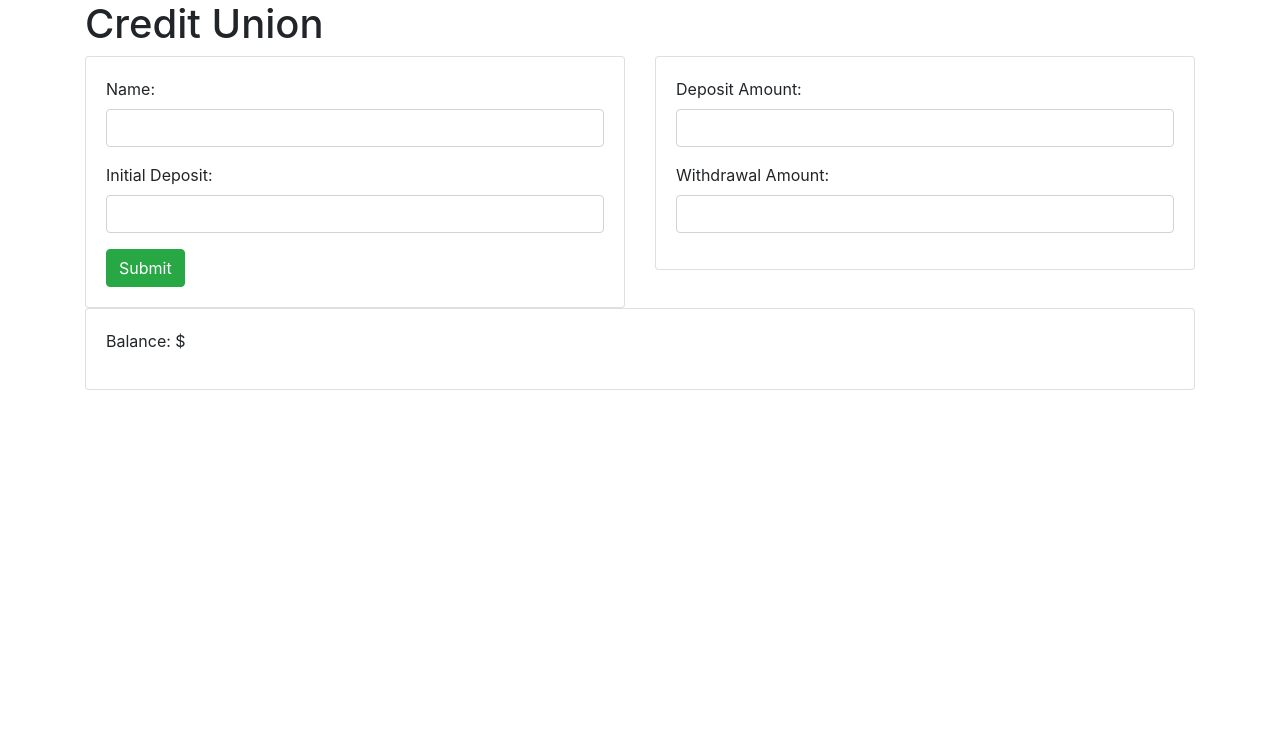
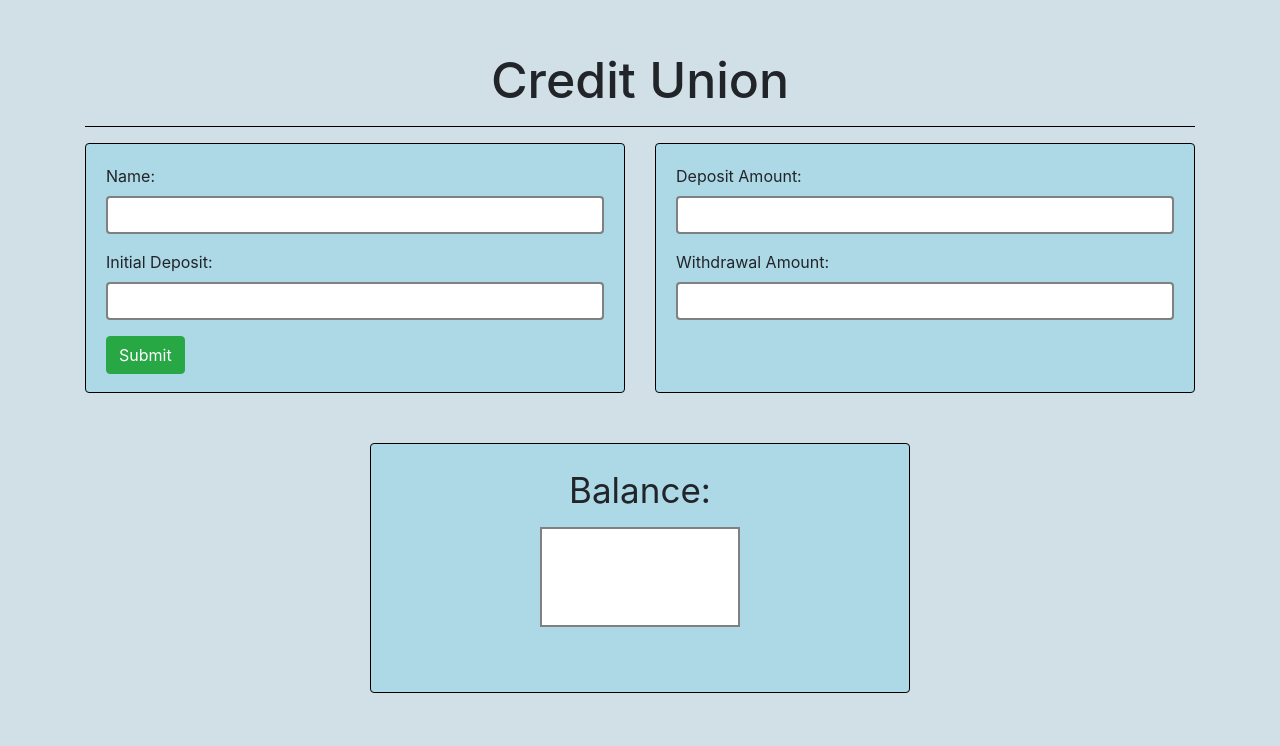
Before and after one commit to Frank-Proulx/bank-account, a plain HTML site: page index.html in a window 1280 px wide. Drawn offline with Linux system fonts and the light colour scheme.

Commit message:
add css styling to page
Co-authored-by: Mike Watkins <michaelhugheswatkins@gmail.com>

```diff
--- a/css/styles.css
+++ b/css/styles.css
@@ -1,3 +1,43 @@
+body {
+  background-color: rgb(208, 224, 230);
+}
+
+hr {
+  background-color: black;
+}
+
+h1 {
+  text-align: center;
+  margin-top: 50px;
+  font-size: 50px;
+}
 .bank {
   display: none;
 }
+
+.card {
+  height: 250px;
+  background-color: lightblue;
+  border: 1px ridge black;
+  margin-bottom: 50px;
+}
+
+p {
+  text-align: center;
+  font-size: 35px;
+}
+
+#balance {
+  background-color: white;
+  display: block;
+  height: 100px;
+  width: 200px;
+  border: 2px solid gray;
+  text-align: center;
+  font-size: 25px;
+  margin: 10px auto;
+}
+
+.form-control#name, .form-control#initial-deposit, .form-control#deposit-amount, .form-control#withdrawal-amount {
+  border: 2px solid gray;
+}
--- a/index.html
+++ b/index.html
@@ -10,6 +10,7 @@
 <body>
   <div class="container">
     <h1>Credit Union</h1>
+    <hr>
     <div class="row">
       <div class="col-md-6">
         <div class="card">
@@ -47,12 +48,16 @@
       </div>
     </div>
     <div class="row">
-      <div class="col-md-12">
+      <div class="col-md-3">
+      </div>
+      <div class="col-md-6">
         <div class="card">
           <div class="card-body">
-            <p>Balance: $<span id="balance"></span></p>
+            <p>Balance:<span id="balance"></span></p>
           </div>
         </div>
+      </div>
+      <div class="col-md-3">
       </div>
     </div>
   </div>
--- a/js/scripts.js
+++ b/js/scripts.js
@@ -13,17 +13,13 @@ BankAccount.prototype.withdraw = function(amount) {
   this.balance -= amount;
 };
 
-
-
-
-
 $(document).ready(function() {
   $("form#register").submit(function(event) {
     event.preventDefault();
     let name = $("#name").val();
     let balance = parseFloat($("#initial-deposit").val());
     account1 = new BankAccount(name, balance);
-    $("#balance").html(account1.balance);
+    $("#balance").html("$ " + account1.balance);
     $("#name").val("");
     $("#initial-deposit").val("");
     $(".bank").show();
@@ -35,7 +31,7 @@ $(document).ready(function() {
     let withdrawal = parseFloat($("#withdrawal-amount").val());
     account1.deposit(deposit);
     account1.withdraw(withdrawal);
-    $("#balance").html(account1.balance);
+    $("#balance").html("$ " + account1.balance);
     $("#deposit-amount").val("");
     $("#withdrawal-amount").val("");
   });
```
